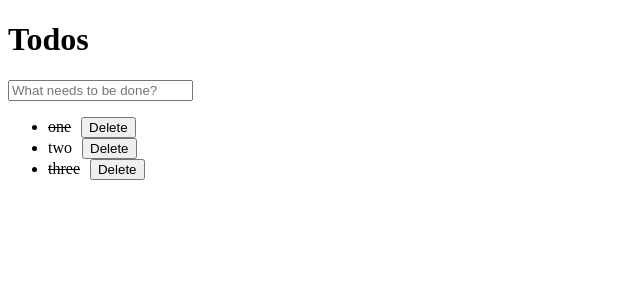
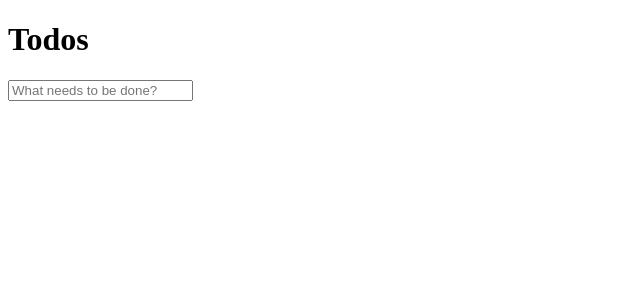
Before and after one commit to golovkin1992/todo-app, a React (Create React App) app: page / in a window 1280 px wide. Shown: the top 300 px of the page, without its empty margins (0-640 px from the left). Built offline with nearby package versions, Linux system fonts and the light colour scheme.

Commit message:
Added function to save data to localStorage

```diff
--- a/src/components/App/App.js
+++ b/src/components/App/App.js
@@ -6,32 +6,50 @@ import TodoList from '../TodoList/TodoList';
 export default class App extends React.Component {
 	constructor () {
 		super();
-		this.state = {
-		arrayTodo: [
-		{id: 1, text: 'one', isComplete: false},
-		{id: 2, text: 'two', isComplete: true},
-		{id: 3, text: 'three', isComplete: false}
-		],
+	//	let storage = JSON.parse(localStorage.getItem('todo'));
+    //if ( !storage ) {
+     // storage = [];
+	//}
+		this.state = {arrayTodo: JSON.parse(localStorage.getItem('todo')) || [] ,
+
+	//	arrayTodo: [
+	//	{id: 1, text: 'one', isComplete: false},
+	//	{id: 2, text: 'two', isComplete: true},
+	//	{id: 3, text: 'three', isComplete: false}
+	//	],
 	};
 	console.log(this.state);
 	};
 
 onToggleElement = (id, isComplete) => {
 	this.setState({
-  		arrayTodo: this.state.arrayTodo.map(el => (el.id === id ?  {...el, isComplete:!isComplete}  : el))});
+  		arrayTodo: this.state.arrayTodo.map(el => (el.id === id ?  {...el, isComplete:!isComplete}  : el))},
+  		() => {
+			const str = JSON.stringify(this.state.arrayTodo);
+			localStorage.setItem('todo',str )}
+		);
+
 };
 addElement = (obj) => {
-	this.setState({ arrayTodo: [...this.state.arrayTodo, obj] });
-		//arrayTodo: this.state.arrayTodo.splice(3, 0, obj)});
-	console.log(this.state);
+	this.setState({
+		arrayTodo: [...this.state.arrayTodo, obj] },
+		() => {
+			const str = JSON.stringify(this.state.arrayTodo);
+			localStorage.setItem('todo',str )}
+		);
 };
+
+removeElement = (id) => {
+console.log(id);
+};
+
 
 
 render() {
 	return (
 		<div>
 		<NewItemTodo {...this.handleKeyDown} addTodoItem={this.addElement}/>
-		<TodoList {...this.state} onToggle={this.onToggleElement} />
+		<TodoList {...this.state} onToggle={this.onToggleElement} onRemove={this.removeElement}/>
 		</div>
 	);
 
--- a/src/components/NewItemTodo/NewItemTodo.js
+++ b/src/components/NewItemTodo/NewItemTodo.js
@@ -6,10 +6,11 @@ export default class NewItemTodo extends React.Component {
 	this.state = { props };
 };
 	handleKeyDown = (e) => {
-		if (e.keyCode === 13) {
+		if (e.keyCode === 13 && e.target.value !== '') {
 			const { arrayTodo, addTodoItem } = this.props;
 			const obj = {id: Date.now(), text: e.target.value, isComplete: false};
 			addTodoItem(obj);
+			e.target.value = '';
 		};
 	};
 
--- a/src/components/TodoList/TodoList.js
+++ b/src/components/TodoList/TodoList.js
@@ -11,11 +11,11 @@ export default class TodoList extends React.Component {
 
 
 	render () {
-	const { arrayTodo, onToggle } = this.props;
+	const { arrayTodo, onToggle, onRemove } = this.props;
 	const elements = arrayTodo.map( (item) => {
 		return (
 
-		<li key={ item.id }><TodoListItem {...item} onToggle={ onToggle }/></li>
+		<li key={ item.id }><TodoListItem {...item} onToggle={ onToggle } onRemove={ onRemove } /></li>
 
 		);
 		});
--- a/src/components/TodoListItem/TodoListItem.js
+++ b/src/components/TodoListItem/TodoListItem.js
@@ -10,17 +10,19 @@ export default class TodoListItem extends React.Component {
 		const {id, isComplete, onToggle} = this.props;
 		this.setState( {isComplete: !this.state.isComplete} );
 		onToggle(id, isComplete);
+
 	};
 	handleOnClick = () => {
-
+		const {id, onRemove} = this.props;
+		onRemove(id);
 	};
 	render () {
 		return (
 			<div>
-			<label className= { !this.state.isComplete ? 'done': null } onClick={ this.handleLabelClick } >
+			<label className= { this.state.isComplete ? 'done': null } onClick={ this.handleLabelClick } >
 			{ this.props.text }
 			</label>
-			<button className= "remove">Delete</button>
+			<button className= "remove" onClick={this.handleOnClick}>Delete</button>
 			</div>
 			);
 	};
```
